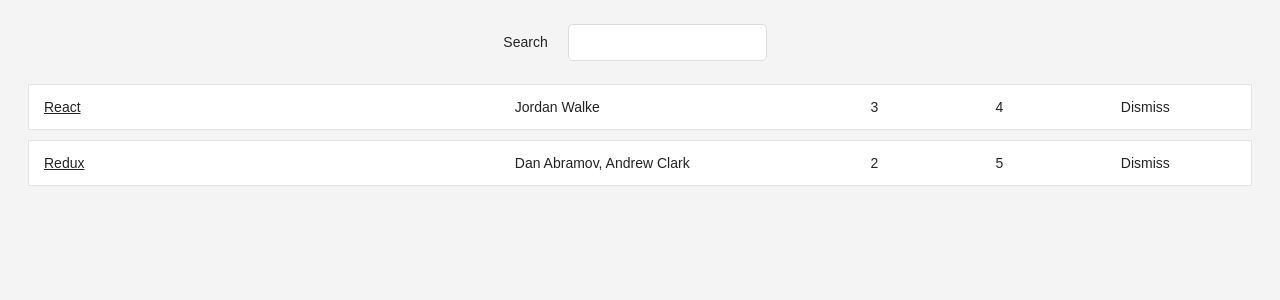
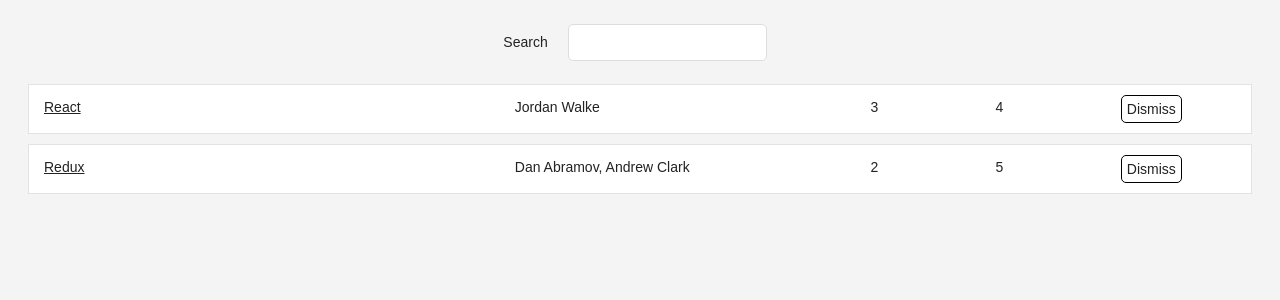
Before and after one commit to SpanishPear/react, a React (Create React App) app in the folder hackernews/: page / in a window 1280 px wide. Shown: the top 300 px of the page. Built offline with nearby package versions, Linux system fonts and the light colour scheme.

Commit message:
FIX: Style changes

```diff
--- a/hackernews/src/App.css
+++ b/hackernews/src/App.css
@@ -52,7 +52,8 @@
   color: inherit;
   text-align: inherit;
   -webkit-font-smoothing: inherit;
-  padding: 0;
+  padding: 5px;
+  border: 1px solid black;
   font-size: inherit;
   cursor: pointer;
 }
```
